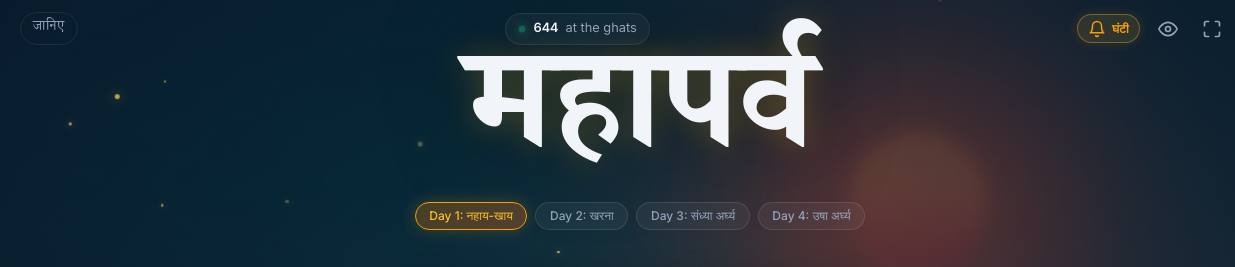
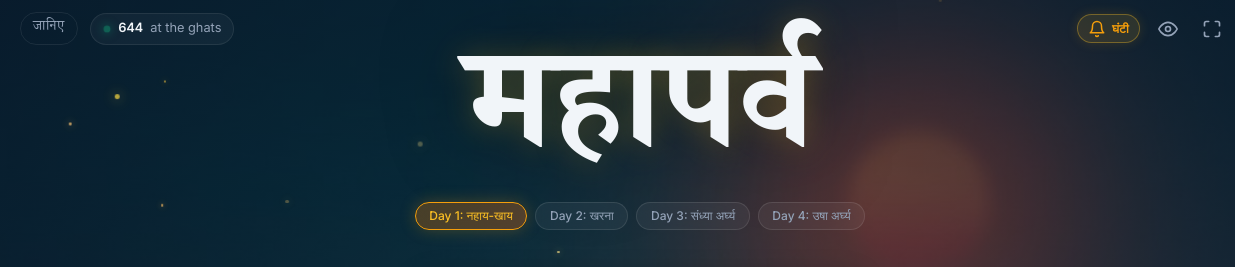
Before and after one commit to Naveenk1013/CHHATHGEET, a plain HTML site: page index.html in a window 1280 px wide. Shown: the top 267 px of the page, 0-1235 px from the left. Drawn offline with Linux system fonts and the light colour scheme; no server answers.

Commit message:
Shift Active Devotees presence indicator to left side of topbar alongside 'जानिए' link

```diff
--- a/css/styles.css
+++ b/css/styles.css
@@ -216,6 +216,13 @@ a {
 
 .topbar__label {
     letter-spacing: 0.05em;
+}
+
+.topbar__left {
+    display: flex;
+    align-items: center;
+    gap: 0.75rem;
+    flex-wrap: wrap;
 }
 
 .topbar__right {
--- a/index.html
+++ b/index.html
@@ -74,6 +74,7 @@
 
     <!-- ── Top bar ─────────────────────────────────────────── -->
     <header class="topbar">
+        <div class="topbar__left">
             <a href="explore.html" class="topbar__link" title="About Chhath Puja">
                 <span class="topbar__label">जानिए</span>
             </a>
@@ -83,6 +84,7 @@
                 <span class="presence__dot" aria-hidden="true"></span>
                 <span class="presence__count" id="listeners">108</span>
                 <span class="presence__label">at the ghats</span>
+            </div>
         </div>
 
         <nav class="topbar__right" aria-label="Controls">
```
Also changed, not shown: 1 other file. Lines whose indentation alone changed are shown as unchanged.
